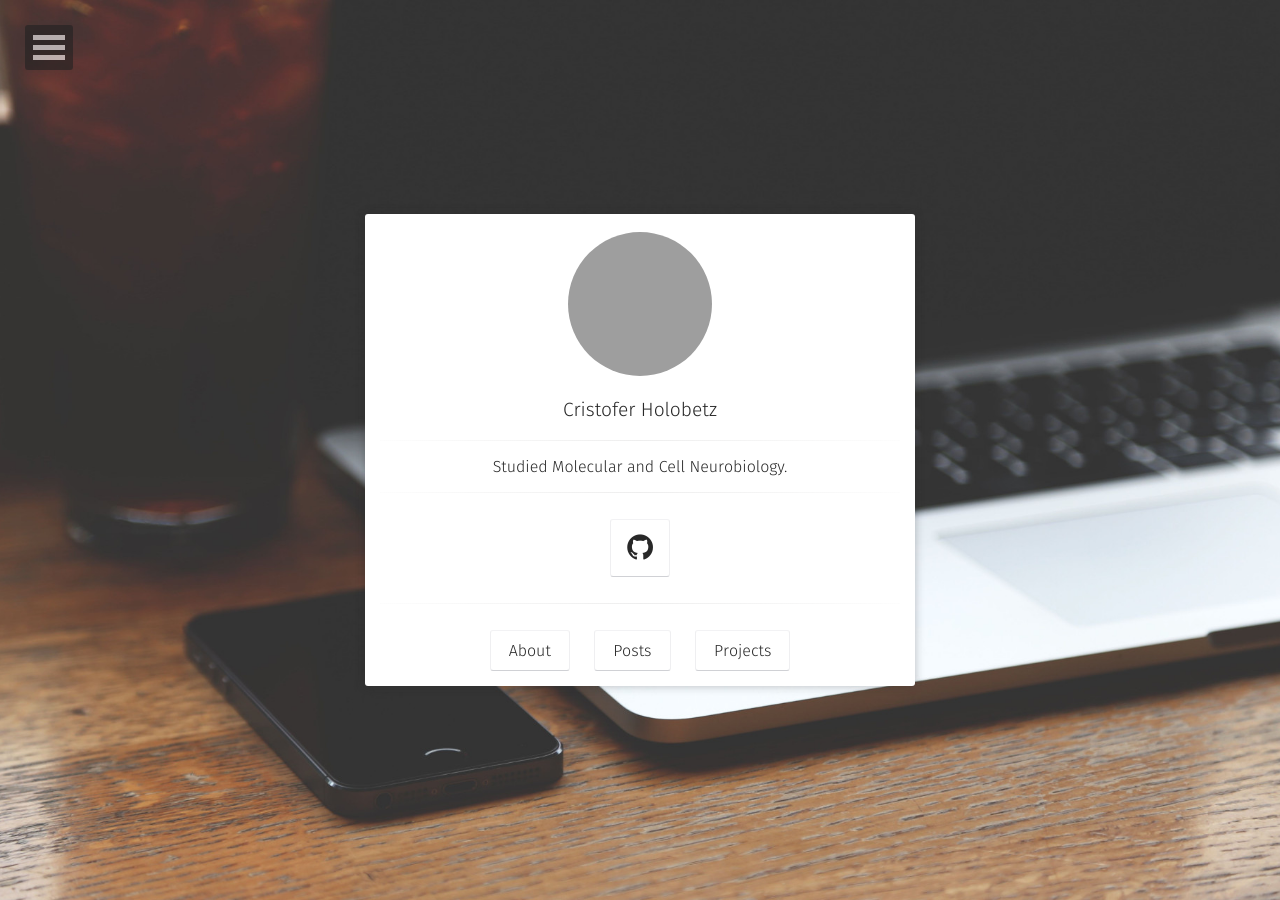
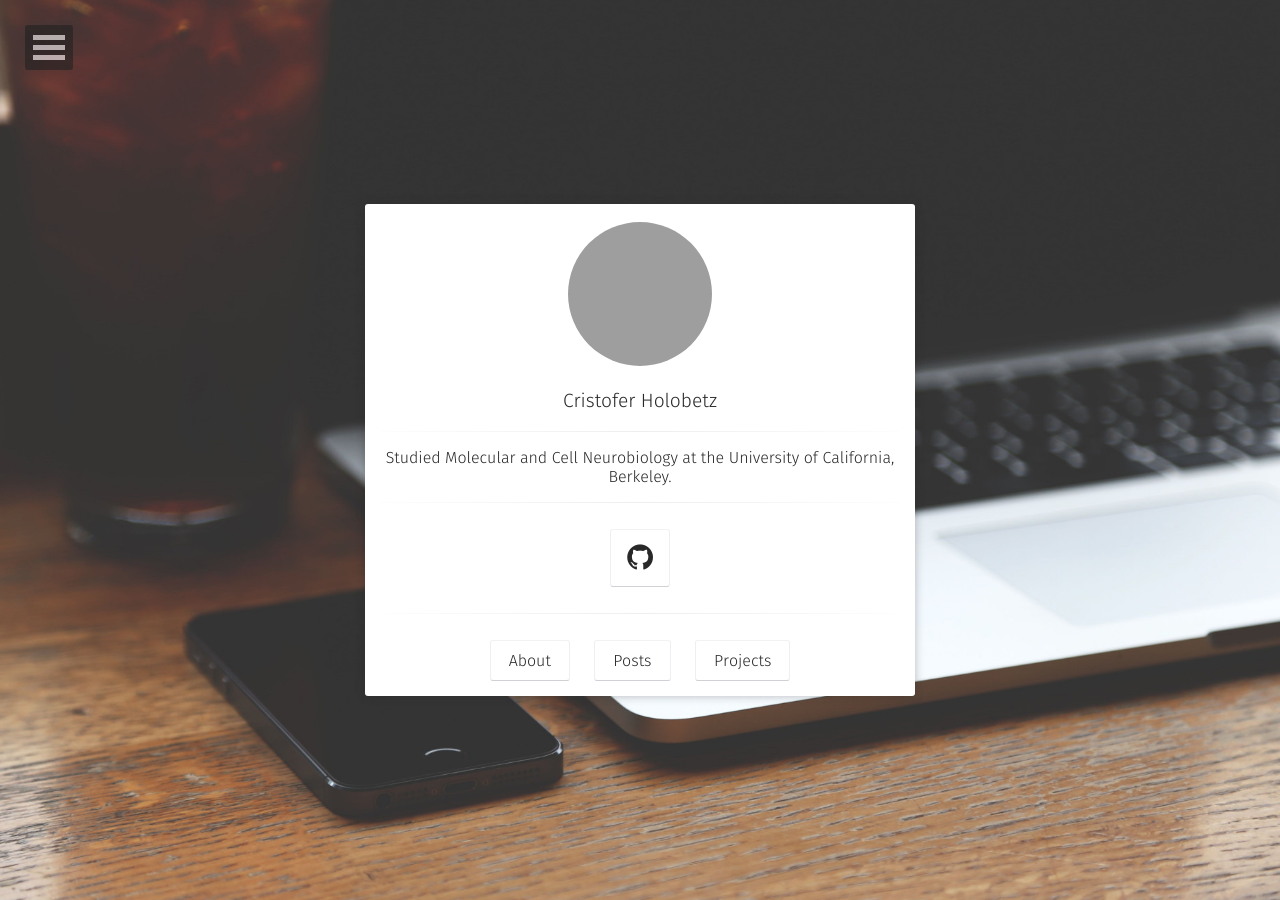
Before and after one commit to cristofer-holobetz/cristofer-holobetz.github.io, a Jekyll site: the page built from index.html, in a window 1280 px wide. Built offline with Jekyll 4.4.1, drawn with Linux system fonts in a browser that asks for light colours; some web fonts are replaced; grey boxes are pictures that could not be loaded.

Commit message:
Fixed logo filepath and changed bio a tiny bit.

```diff
--- a/_config.yml
+++ b/_config.yml
@@ -1,11 +1,11 @@
 # Site
 title:              Cristofer Holobetz
-bio:                'Studied Molecular and Cell Neurobiology.'
-description:        "Learning how to use signal processing, data science and control theory
+bio:                'Studied Molecular and Cell Neurobiology at the University of California, Berkeley.'
+description:        "I am interested in learning how to use signal processing, data science and control theory
                     in the context of neural science."
 reading_time:       true
 words_per_minute:   200
-logo:               'assets/img/cristofer-holobetz.png'
+logo:               'assets/img/cristofer-holobetz_face.png'
 background:         'assets/img/placeholder-big.jpg'
 tiled_bg:           false   # Set this true if you want to tile your background image, otherwise it will be covered
 locale:             en_US
```
